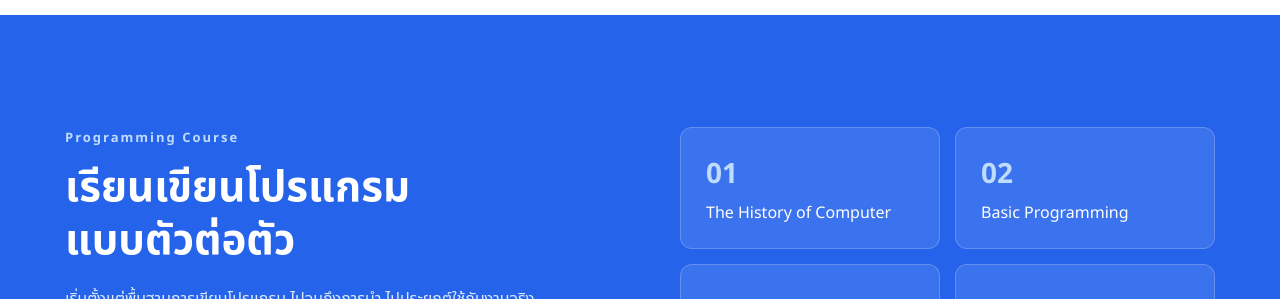
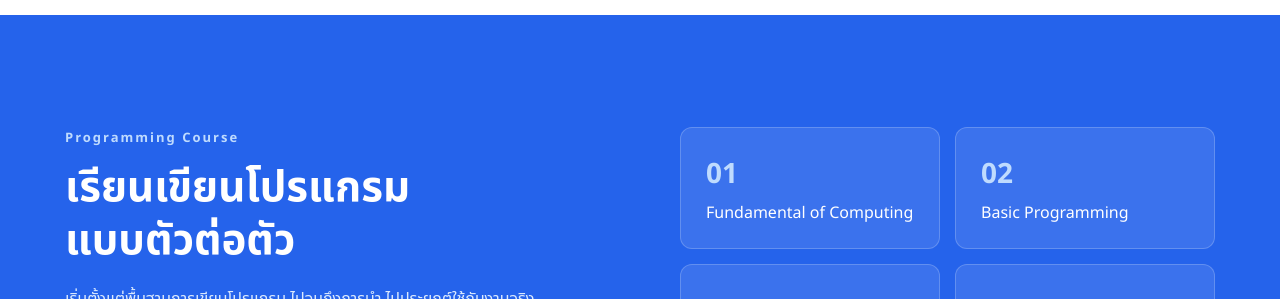
Before and after one commit to Nont18/mywebsite, a React (Create React App) app in the folder frontend/: page / in a window 1280 px wide. Shown: the part 3300-3599 px from the top of the page. Built offline with nearby package versions, Linux system fonts and the light colour scheme.

Commit message:
update v1.1

```diff
--- a/frontend/src/pages/Index.js
+++ b/frontend/src/pages/Index.js
@@ -561,7 +561,7 @@ prediction = model.predict(X)`}
 
                         <div>
                             <strong>01</strong>
-                             The History of Computer
+                             Fundamental of Computing
                         </div>
 
                         <div>
```
